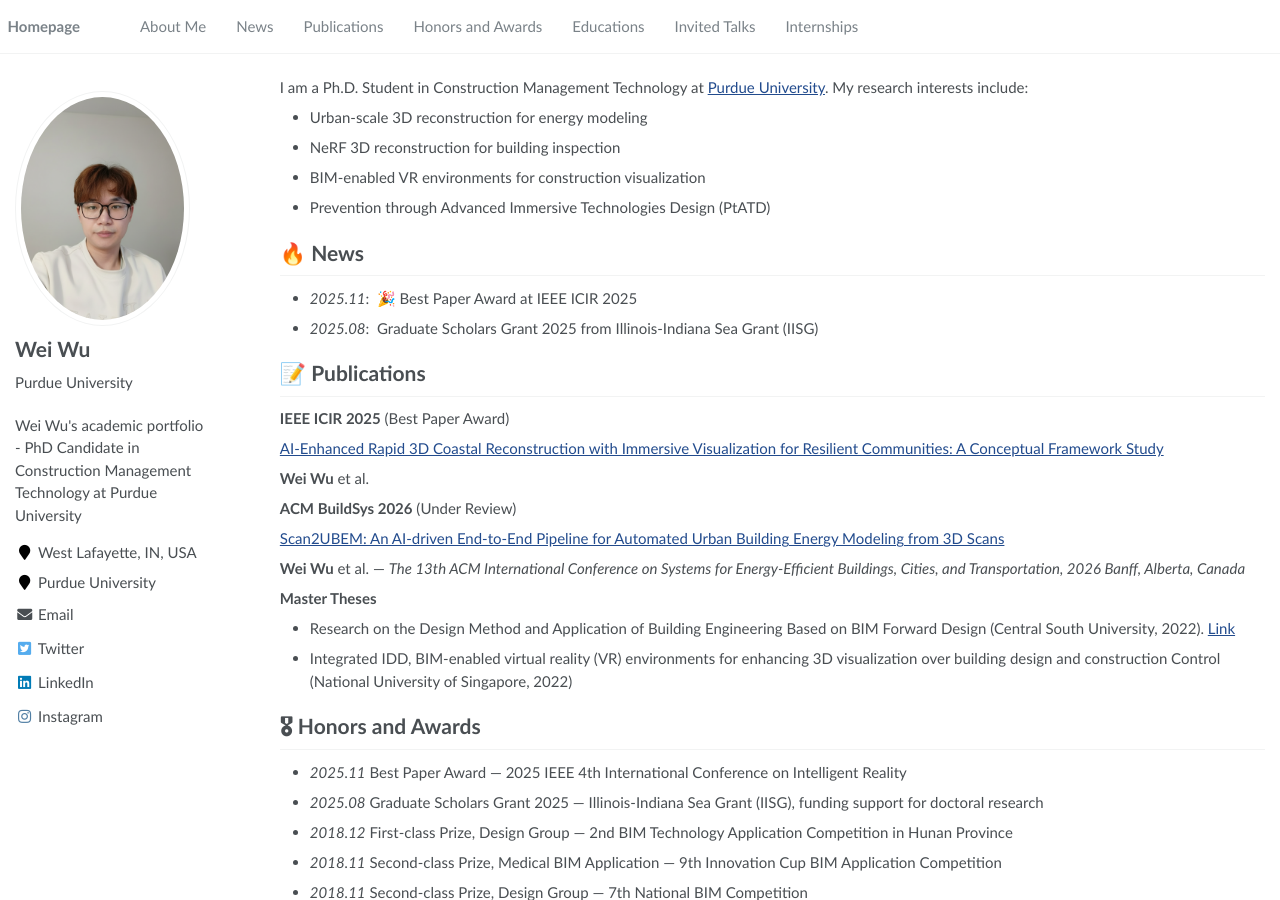
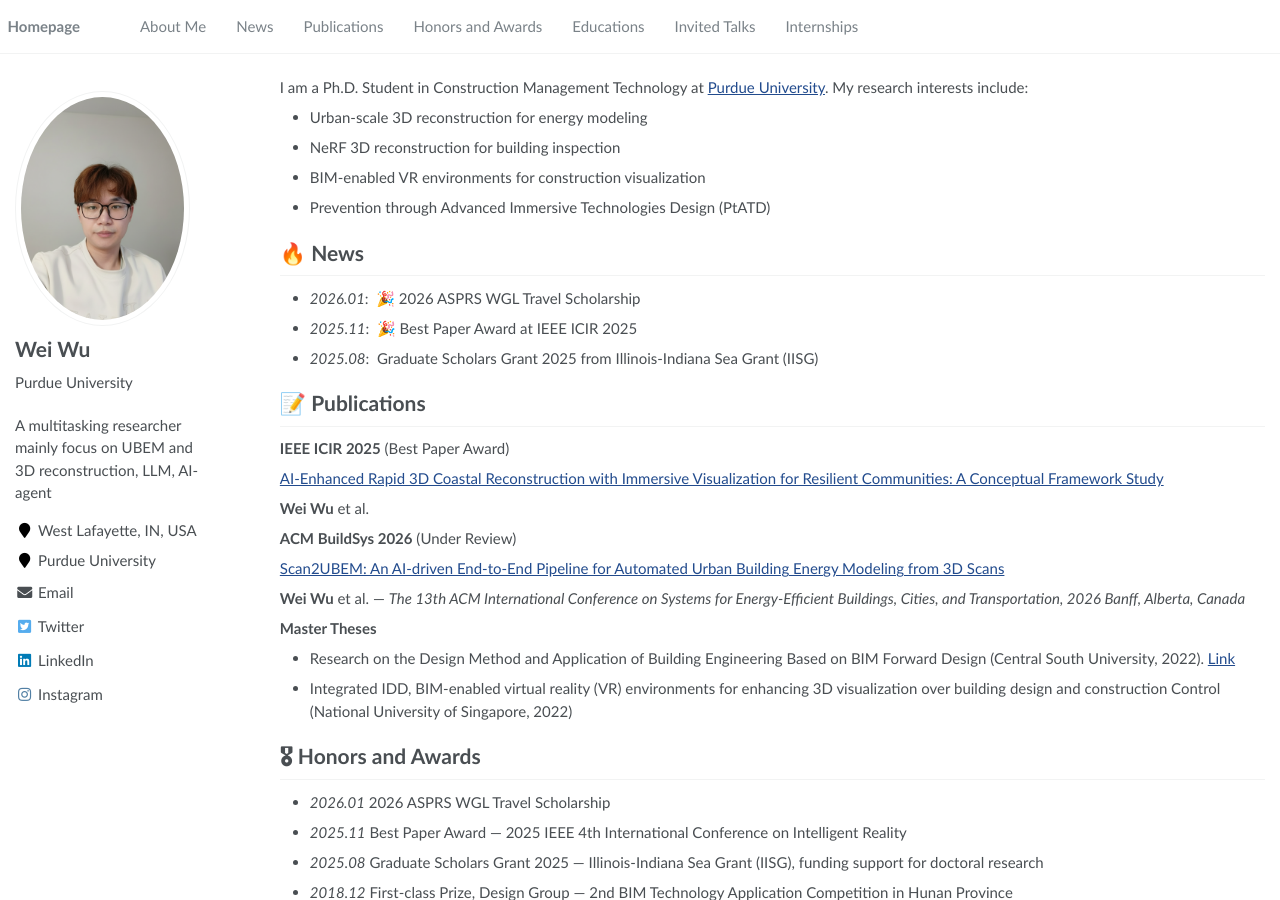
Before and after one commit to wuwei5v/weiwu.github.io, a Jekyll site: the page built from _pages/about.md, in a window 1280 px wide and 900 px high. Built offline with Jekyll 4.4.1, drawn with Linux system fonts in a browser that asks for light colours.

Commit message:
update about pape and config.yml

```diff
--- a/_config.yml
+++ b/_config.yml
@@ -6,8 +6,8 @@
 # `jekyll serve`. If you change this file, please restart the server process.
 
 # Site Settings
-title                    : "Wei Wu - Academic CV"
-description              : "Wei Wu's academic portfolio - PhD Candidate in Construction Management Technology at Purdue University"
+title                    : "Wei Wu - Academic Homepage"
+description              : "A multitasking researcher mainly focus on UBEM and 3D reconstruction, LLM, AI-agent"
 repository               : "wuwei5v/weiwu.github.io"
 google_scholar_stats_use_cdn : true
 
--- a/_pages/about.md
+++ b/_pages/about.md
@@ -20,6 +20,8 @@ I am a Ph.D. Student in Construction Management Technology at [Purdue University
 
 
 # 🔥 News
+
+- *2026.01*: &nbsp;🎉 2026 ASPRS WGL Travel Scholarship
 - *2025.11*: &nbsp;🎉 Best Paper Award at IEEE ICIR 2025
 - *2025.08*: &nbsp;Graduate Scholars Grant 2025 from Illinois-Indiana Sea Grant (IISG)
 
@@ -42,6 +44,7 @@ I am a Ph.D. Student in Construction Management Technology at [Purdue University
 - Integrated IDD, BIM-enabled virtual reality (VR) environments for enhancing 3D visualization over building design and construction Control (National University of Singapore, 2022)
 
 # 🎖 Honors and Awards
+- *2026.01* 2026 ASPRS WGL Travel Scholarship
 - *2025.11* Best Paper Award — 2025 IEEE 4th International Conference on Intelligent Reality
 - *2025.08* Graduate Scholars Grant 2025 — Illinois-Indiana Sea Grant (IISG), funding support for doctoral research
 - *2018.12* First-class Prize, Design Group — 2nd BIM Technology Application Competition in Hunan Province
```
